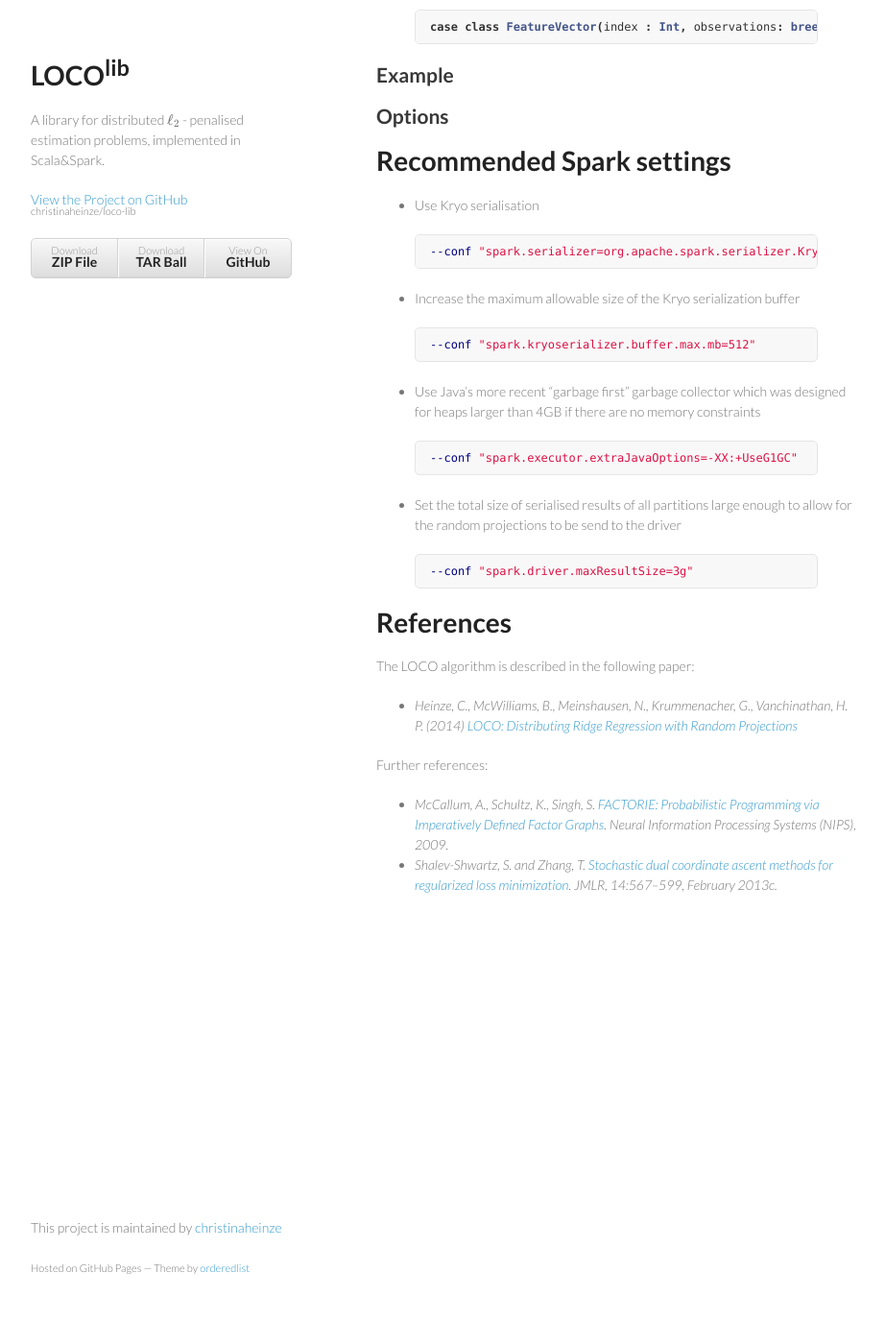
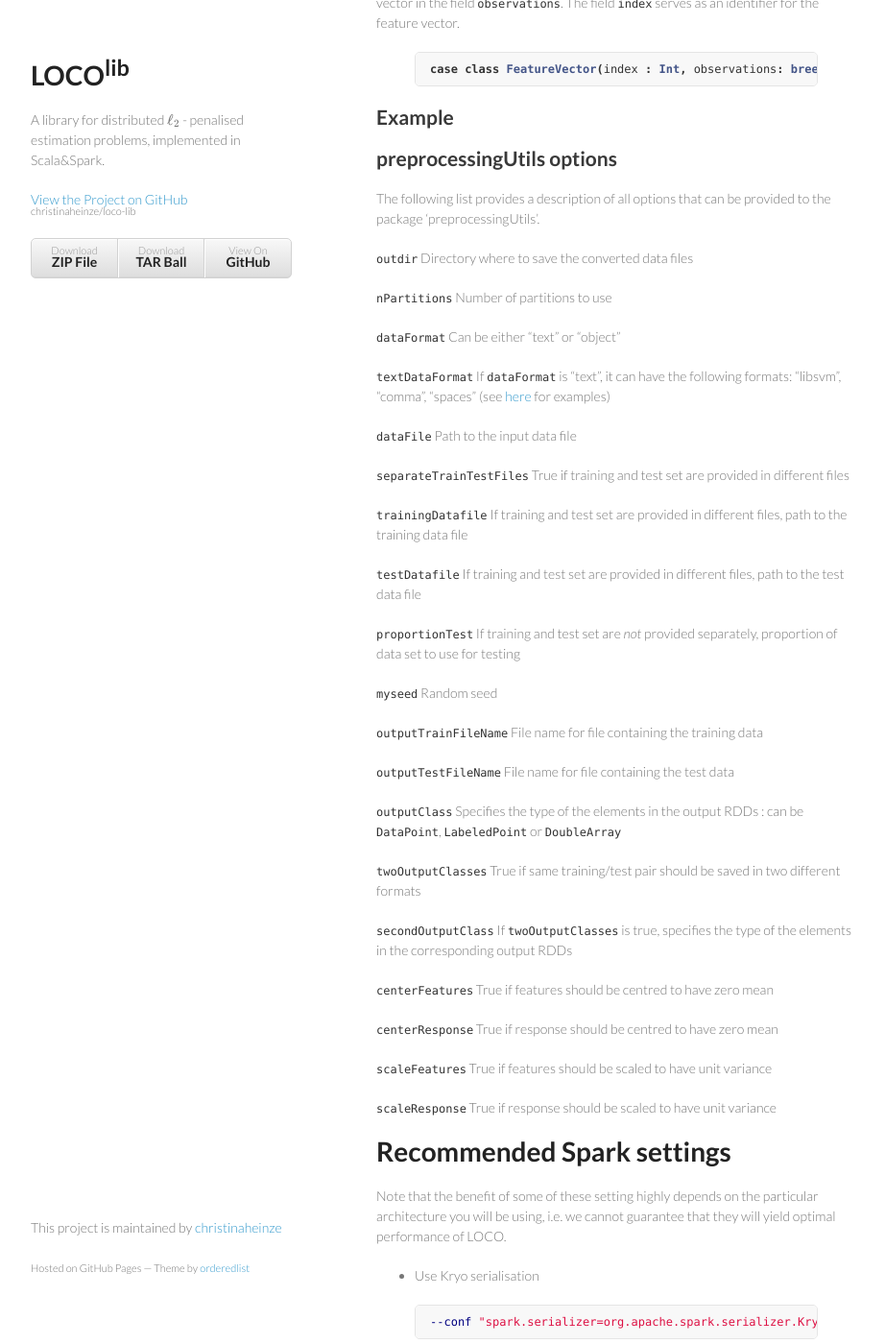
Before and after one commit to christinaheinze/loco-lib, a Jekyll site: the page built from index.md, in a window 1280 px wide and 1400 px high, scrolled down 7410 px. Shown: the whole window at 96% size, without its empty margins (178-1100 px from the left). Built offline with Jekyll 4.4.1, drawn with Linux system fonts in a browser that asks for light colours; formulas are drawn with MathJax 3; some of the changed text lies outside the part shown.

Commit message:
more information on preprocessing

```diff
--- a/index.md
+++ b/index.md
@@ -54,23 +54,25 @@
 To run ridge regression locally on the 'climate' regression data set provided in the `data` directory, run:
 {% highlight bash %}
 spark-1.3.0/bin/spark-submit \
-	--class "LOCO.driver" \
-	--master local[4] \
-	target/scala-2.10/LOCO-assembly-0.1.jar \
-	--classification=false \
-	--optimizer=SDCA \
-	--numIterations=5000 \
-	--dataFormat=text \
-	--separateTrainTestFiles=true \
-	--trainingDatafile="data/climate_train.txt" \
-	--testDatafile="data/climate_test.txt" \
-	--center=true \
-	--Proj=sparse \
-	--concatenate=true \
-	--CVKind=none \
-	--lambda=70 \
-	--nFeatsProj=260 \
-	--nPartitions=4
+--class "LOCO.driver" \
+--master local[4] \
+--driver-memory 1G \
+target/scala-2.10/LOCO-assembly-0.1.jar \
+--classification=false \
+--optimizer=SDCA \
+--numIterations=5000 \
+--dataFormat=text \
+--textDataFormat=spaces \
+--separateTrainTestFiles=true \
+--trainingDatafile="../data/climate_train.txt" \
+--testDatafile="../data/climate_test.txt" \
+--center=true \
+--Proj=sparse \
+--concatenate=true \
+--CVKind=none \
+--lambda=70 \
+--nFeatsProj=260 \
+--nPartitions=4
 
 {% endhighlight %}
 
@@ -91,7 +93,7 @@
 	--numIterations=15000 \
 	--dataFormat=object \
 	--separateTrainTestFiles=true \
-	---trainingDatafile="data/" \
+	--trainingDatafile="data/" \
 	--testDatafile="data/" \
 	--center=false \
 	--centerFeaturesOnly=false \
@@ -108,17 +110,17 @@
 {% endhighlight %}
 
 
-# Options
+# LOCO<sup>lib</sup> options
 
 The following list provides a description of all options that can be provided to LOCO.
 
-`outdir : String` Directory where to save the summary statistics and the estimated coefficients as text files
+`outdir` Directory where to save the summary statistics and the estimated coefficients as text files
 
-`saveToHDFS : Boolean` True if output should be saved on HDFS
+`saveToHDFS` True if output should be saved on HDFS
 
-`nPartitions : Int` Number of blocks to partition the design matrix
+`nPartitions` Number of blocks to partition the design matrix
 
-`dataFormat : String` Can be either "text" or "object"
+`dataFormat` Can be either "text" or "object"
 
 `textDataFormat` If `dataFormat` is "text", it can have the following formats:
 
@@ -204,11 +206,11 @@
 If the projection matrix is a random matrix, e.g. with entries in \\( \( 0, 1, -1\) \\) drawn with probabilities \\( \{ \frac{2}{3}, \frac{1}{6}, \frac{1}{6} \} \\), one can alternatively add the random projections. This is equivalent to projecting all raw features not belonging to worker \\( k \\) at once. If the data set is very low-rank, this scheme may allow for a smaller dimensionality of the random features than concatenation of the random features as we can now project from \\( (p - p/K)\\) to \\( \tau\_{subs} \\) instead of from \\( \tau = p/K \\) to \\( \tau\_{subs} \\).
 
 # Preprocessing package
-The preprocessing package can be used to
+The preprocessing package 'preprocessingUtils' can be used to
 
 * center and/or scale the features and/or the response to have zero mean and unit variance, using [Spark MLlib](http://spark.apache.org/docs/1.2.1/mllib-guide.html)'s [`StandardScaler`](http://spark.apache.org/docs/1.2.1/mllib-feature-extraction.html#standardscaler).
 * save data files in serialised format using the Kryo serialisation library. This code follows the example from @phatak-dev provided [here](http://blog.madhukaraphatak.com/kryo-disk-serialization-in-spark/).
-* convert text files of the formats "libsvm", "comma", and "space" (see examples under [options](#options)) to object files with RDDs containing elements of type
+* convert text files of the formats "libsvm", "comma", and "space" (see examples under [options](#locosuplibsup-options)) to object files with RDDs containing elements of type
 	- `DataPoint` (needed for LOCO, see details [below](#datapoint))
 	- [`LabeledPoint`](http://spark.apache.org/docs/1.3.0/api/scala/index.html#org.apache.spark.mllib.regression.LabeledPoint) (needed for the algorithms provided in Spark's machine learning library MLlib)
 	- `Array[Double]` where the first entry is the response, followed by the features
@@ -230,9 +232,51 @@
 
 ## Example
 
-## Options
+## preprocessingUtils options
+
+The following list provides a description of all options that can be provided to the package 'preprocessingUtils'.
+
+`outdir` Directory where to save the converted data files
+
+`nPartitions` Number of partitions to use
+
+`dataFormat` Can be either "text" or "object"
+
+`textDataFormat` If `dataFormat` is "text", it can have the following formats: "libsvm", "comma", "spaces" (see [here](#locosuplibsup-options) for examples)
+
+`dataFile` Path to the input data file
+
+ `separateTrainTestFiles` True if training and test set are provided in different files
+
+`trainingDatafile` If training and test set are provided in different files, path to the training data file
+
+`testDatafile` If training and test set are provided in different files, path to the test data file
+
+`proportionTest` If training and test set are _not_ provided separately, proportion of data set to use for testing
+
+`myseed` Random seed
+
+`outputTrainFileName` File name for file containing the training data
+
+`outputTestFileName` File name for file containing the test data
+
+`outputClass` Specifies the type of the elements in the output RDDs : can be `DataPoint`, `LabeledPoint` or `DoubleArray`
+
+`twoOutputClasses` True if same training/test pair should be saved in two different formats
+
+`secondOutputClass` If `twoOutputClasses` is true, specifies the type of the elements in the corresponding output RDDs
+
+`centerFeatures` True if features should be centred to have zero mean
+
+`centerResponse` True if response should be centred to have zero mean
+
+`scaleFeatures` True if features should be scaled to have unit variance
+
+`scaleResponse` True if response should be scaled to have unit variance
 
 # Recommended Spark settings
+Note that the benefit of some of these setting highly depends on the particular architecture you will be using, i.e. we cannot guarantee that they will yield optimal performance of LOCO.
+
 * Use Kryo serialisation
  {% highlight bash %}
 --conf "spark.serializer=org.apache.spark.serializer.KryoSerializer"
```
